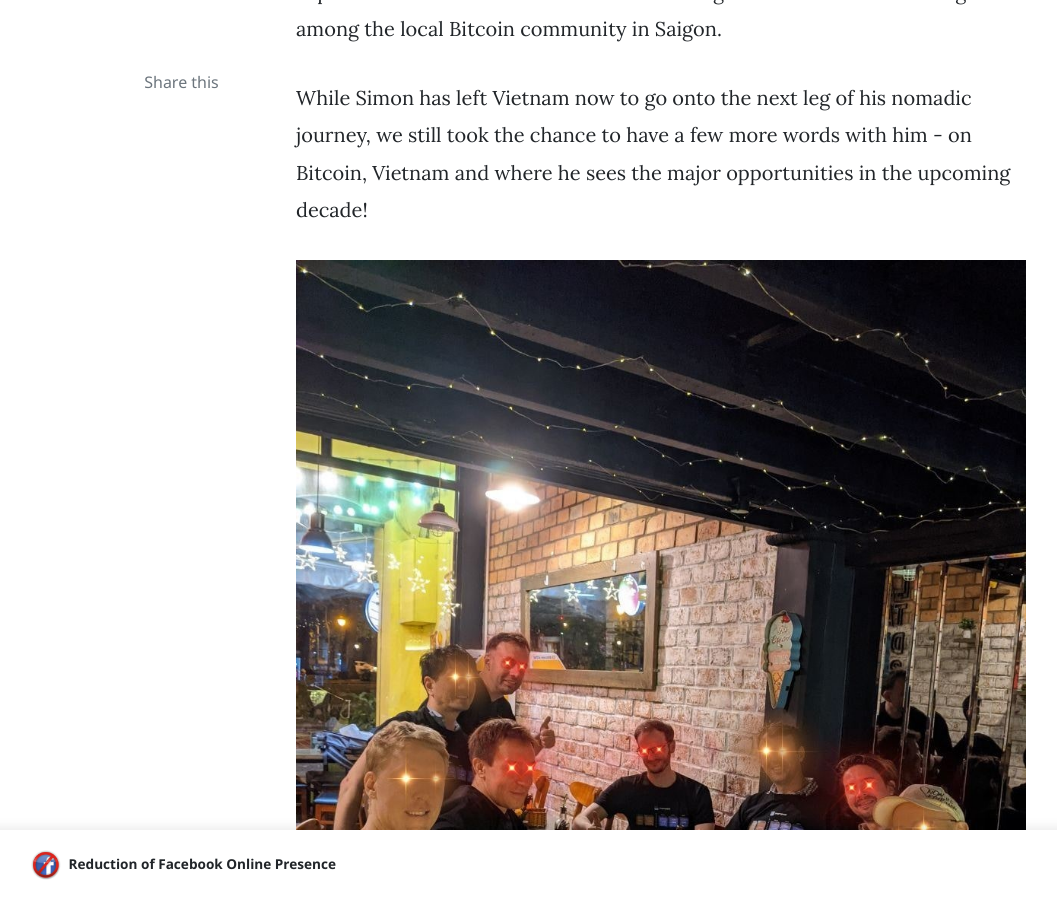
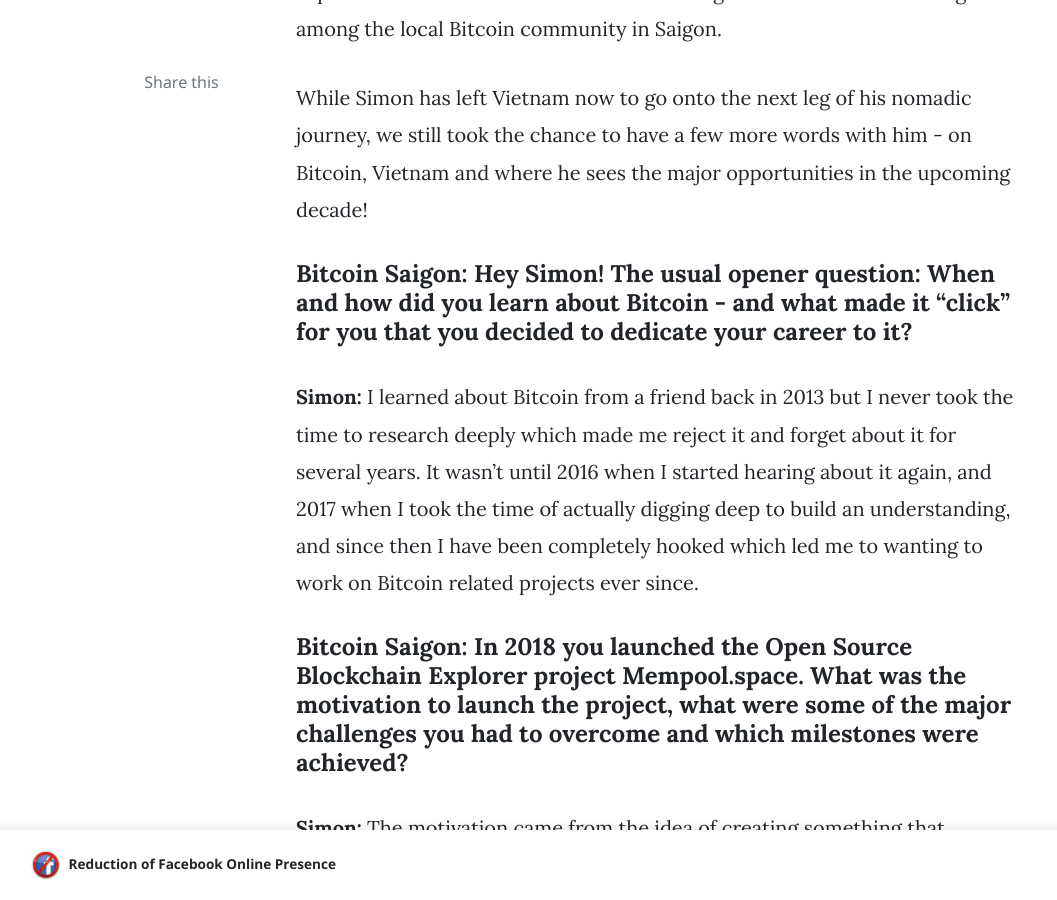
Before and after one commit to bitcoinsaigon/bitcoinsaigon.github.io, a Jekyll site: the page built from _posts/2021-04-22-interview-simon-mempool-space.md, in a window 1280 px wide and 900 px high, scrolled down 1067 px. Shown: the whole window, without its empty margins (74-1131 px from the left). Built offline with Jekyll 4.4.1, drawn with Linux system fonts in a browser that asks for light colours; nearby versions of some CDN libraries; comment, search, counter and statistics services are not loaded.

Commit message:
remove in-article image

```diff
--- a/_posts/2021-04-22-interview-simon-mempool-space.md
+++ b/_posts/2021-04-22-interview-simon-mempool-space.md
@@ -10,8 +10,6 @@
 Simon has over the past year contributed greatly with his insights and expertise around the Bitcoin Network to the growth of shared knowledge among the local Bitcoin community in Saigon.
 
 While Simon has left Vietnam now to go onto the next leg of his nomadic journey, we still took the chance to have a few more words with him - on Bitcoin, Vietnam and where he sees the major opportunities in the upcoming decade!
-
-![Interview Simon (Mempool.space)](/assets/images/interview-simon-mempool-space.jpg)
 
 #### Bitcoin Saigon: Hey Simon! The usual opener question: When and how did you learn about Bitcoin - and what made it “click” for you that you decided to dedicate your career to it?
 
```
